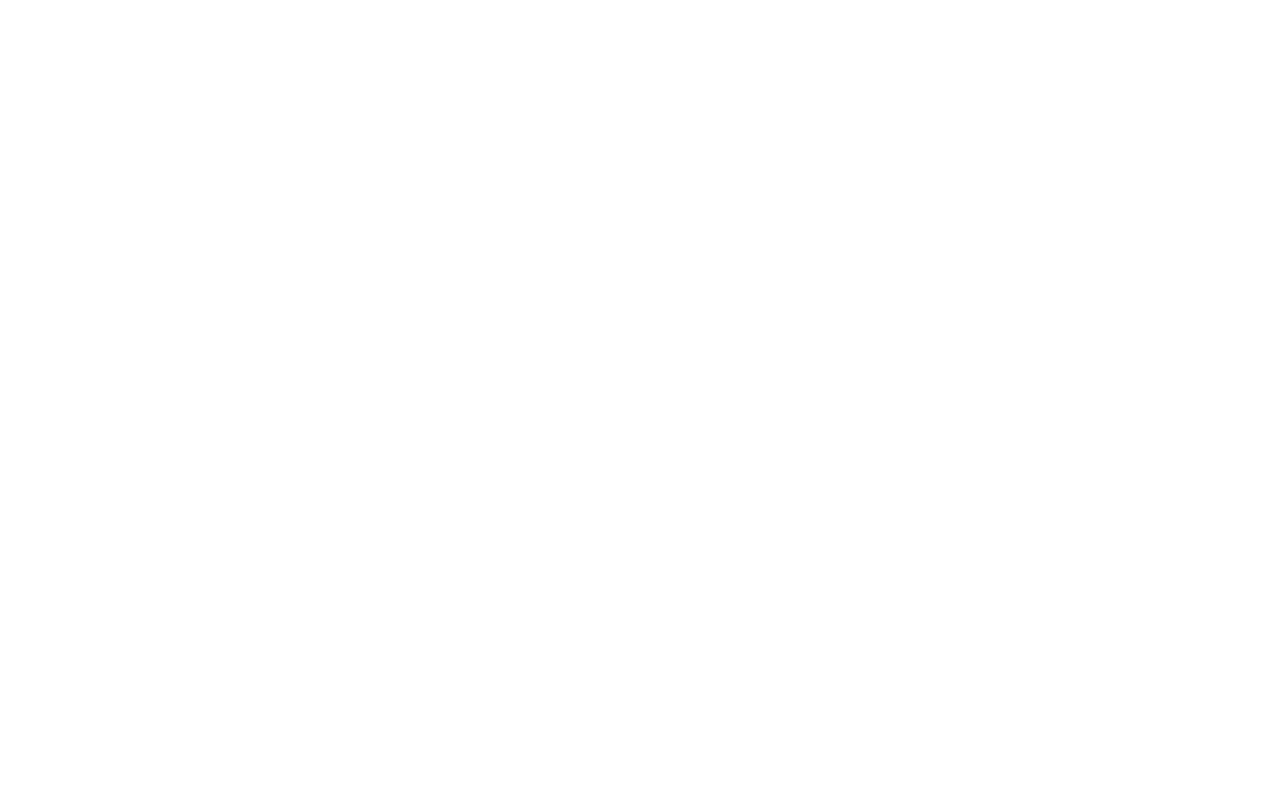
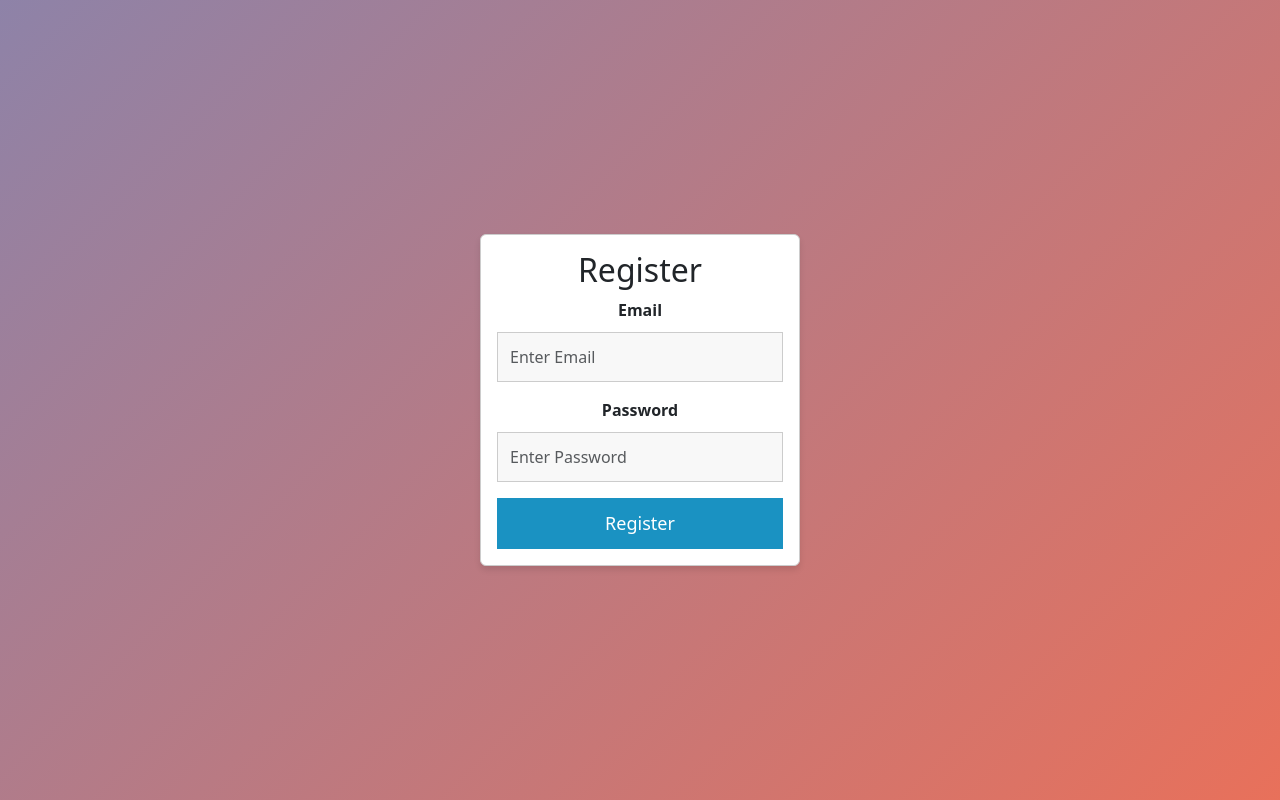
Before and after one commit to thienphan02/AnspireProject, a React (Vite) app in the folder frontend/: page /createUser in a window 1280 px wide. Before the commit this address had no page. Built offline with nearby package versions, Linux system fonts and the light colour scheme.

Commit message:
CreateUser

```diff
--- a/frontend/src/AdvanceLogin.jsx
+++ b/frontend/src/AdvanceLogin.jsx
@@ -2,7 +2,7 @@ import React, { useState } from 'react'
 import axios from 'axios'
 import { useNavigate } from 'react-router-dom'
 
-function CustomerLogin() {
+function AdvanceLogin() {
 
     const [values, setValues] = useState({
         email: '',
@@ -54,4 +54,4 @@ function CustomerLogin() {
     )
 }
 
-export default CustomerLogin
+export default AdvanceLogin
--- a/frontend/src/App.jsx
+++ b/frontend/src/App.jsx
@@ -13,6 +13,7 @@ import UserDashboard from './UserDashboard'
 import AdvanceUser from './AdvanceUser'
 import AdvanceDetail from './AdvanceDetail'
 import AdvanceLogin from './AdvanceLogin'
+import CreateUser from './CreateUser'
 
 function App() {
 
@@ -35,6 +36,7 @@ function App() {
         <Route path="start" element={<Start />} />
         <Route path="customerLogin" element={<CustomerLogin />} />
         <Route path="advanceLogin" element={<AdvanceLogin />} />
+        <Route path="createUser" element={<CreateUser />} />
         <Route path='/' element={<UserDashboard />}>
           <Route path="customerDetail/:id" element={<CustomerDetail />} />
           <Route path="advanceDetail/:id" element={<AdvanceDetail />} />
--- /dev/null
+++ b/frontend/src/CreateUser.jsx
@@ -0,0 +1,71 @@
+import React, { useState } from 'react';
+import './style.css'
+import axios from 'axios';
+import { useNavigate } from 'react-router-dom';
+
+function CreateUser() {
+  const [values, setValues] = useState({
+    email: '',
+    password: '',
+  });
+
+  const navigate = useNavigate();
+  axios.defaults.withCredentials = true;
+  const [error, setError] = useState('');
+
+  const handleSubmit = (event) => {
+    event.preventDefault();
+    axios.post('http://localhost:8081/createUser')
+      .then((res) => {
+        if (res.data.Status === 'Success') {
+          navigate('/login');
+        } else {
+          setError(res.data.Error);
+        }
+      })
+      .catch((err) => console.log(err));
+  };
+
+  return (
+    <div className='d-flex justify-content-center align-items-center vh-100 loginPage'>
+      <div className='p-3 rounded w-25 loginBox'>
+        <div className='text-danger'>
+          {error && error}
+        </div>
+        <h2>Register</h2>
+        <form onSubmit={handleSubmit}>
+          <div className='mb-3'>
+            <label htmlFor='email'><strong>Email</strong></label>
+            <input
+              type='email'
+              placeholder='Enter Email'
+              name='email'
+              onChange={(e) => setValues({ email: e.target.value })}
+              className='form-control rounded-0'
+              autoComplete='off'
+            />
+          </div>
+          <div className='mb-3'>
+            <label htmlFor='password'><strong>Password</strong></label>
+            <input
+              type='password'
+              placeholder='Enter Password'
+              name='password'
+              onChange={(e) => setValues({ password: e.target.value })}
+              className='form-control rounded-0'
+            />
+          </div>
+          <button
+            type='submit'
+            className='btn btn-success w-100 rounded-0 loginButton'
+            style={{ backgroundColor: 'rgb(26, 146, 194)' }}
+          >
+            Register
+          </button>
+        </form>
+      </div>
+    </div>
+  );
+}
+
+export default CreateUser;
--- a/frontend/src/Start.jsx
+++ b/frontend/src/Start.jsx
@@ -30,9 +30,11 @@ function Start() {
             Admin
           </button>
         </div>
-
+        <div className='mt-3'>
+                    Don't have an account?
+            <Link to='/createUser'>Register here</Link>
+        </div>
       </div>
-
     </div>
   );
 }
```
